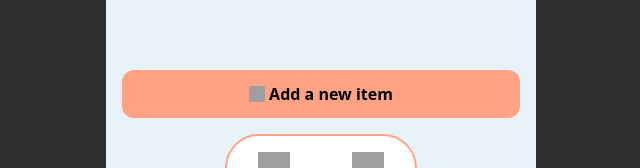
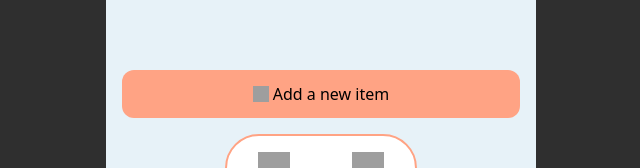
Before and after one commit to KevinRebakure/CRUD-with-MongoDB-List-of-Items, a React (Vite) app: page / in a window 1280 px wide. Shown: the part 570-738 px from the top of the page, without its empty margins (319-959 px from the left). Built offline with nearby package versions, Linux system fonts and the light colour scheme; grey boxes are pictures that could not be loaded.

Commit message:
feat: add simple routing

```diff
--- a/src/components/layouts/PageLayout.tsx
+++ b/src/components/layouts/PageLayout.tsx
@@ -1,7 +1,7 @@
 import { Outlet } from "react-router";
-import { ButtonLabels, IconsURL, Titles } from "../../constants";
+import { IconsURL, RoutePaths, Titles } from "../../constants";
 import BottomNavBar from "../shared/BottomNavBar";
-import Button from "../shared/Button";
+import { Link } from "react-router-dom";
 
 export default function PageLayout() {
   return (
@@ -13,11 +13,12 @@ export default function PageLayout() {
       </div>
 
       <div className="space-y-4 px-4">
-        <Button
-          label={ButtonLabels.ADD_ITEM}
-          iconURL={IconsURL.ADD_ICON}
-          className="font-semibold"
-        />
+        <Link to={RoutePaths.FORM_PAGE}>
+          <span className="flex w-full items-center justify-center gap-1 rounded-xl bg-primary-100 py-3 text-center">
+            <img src={IconsURL.ADD_ICON} alt="" className="h-4 w-4" />
+            <span>Add a new item</span>
+          </span>
+        </Link>
         <BottomNavBar />
       </div>
     </div>
--- a/src/components/shared/BottomNavBar.tsx
+++ b/src/components/shared/BottomNavBar.tsx
@@ -1,10 +1,15 @@
-import { IconsURL } from "../../constants";
+import { Link } from "react-router-dom";
+import { IconsURL, RoutePaths } from "../../constants";
 
 export default function BottomNavBar() {
   return (
-    <div className="border-primary-100 items-centerspace-y-4 mx-auto flex w-48 justify-around rounded-full border-2 bg-white py-4">
-      <img src={IconsURL.HOME_ICON} className="h-8 w-8" alt="" />
-      <img src={IconsURL.LIST_ICON} className="h-8 w-8" alt="" />
+    <div className="items-centerspace-y-4 mx-auto flex w-48 justify-around rounded-full border-2 border-primary-100 bg-white py-4">
+      <Link to={RoutePaths.INDEX}>
+        <img src={IconsURL.HOME_ICON} className="h-8 w-8" alt="" />
+      </Link>
+      <Link to={RoutePaths.LIST_PAGE}>
+        <img src={IconsURL.LIST_ICON} className="h-8 w-8" alt="" />
+      </Link>
     </div>
   );
 }
```
